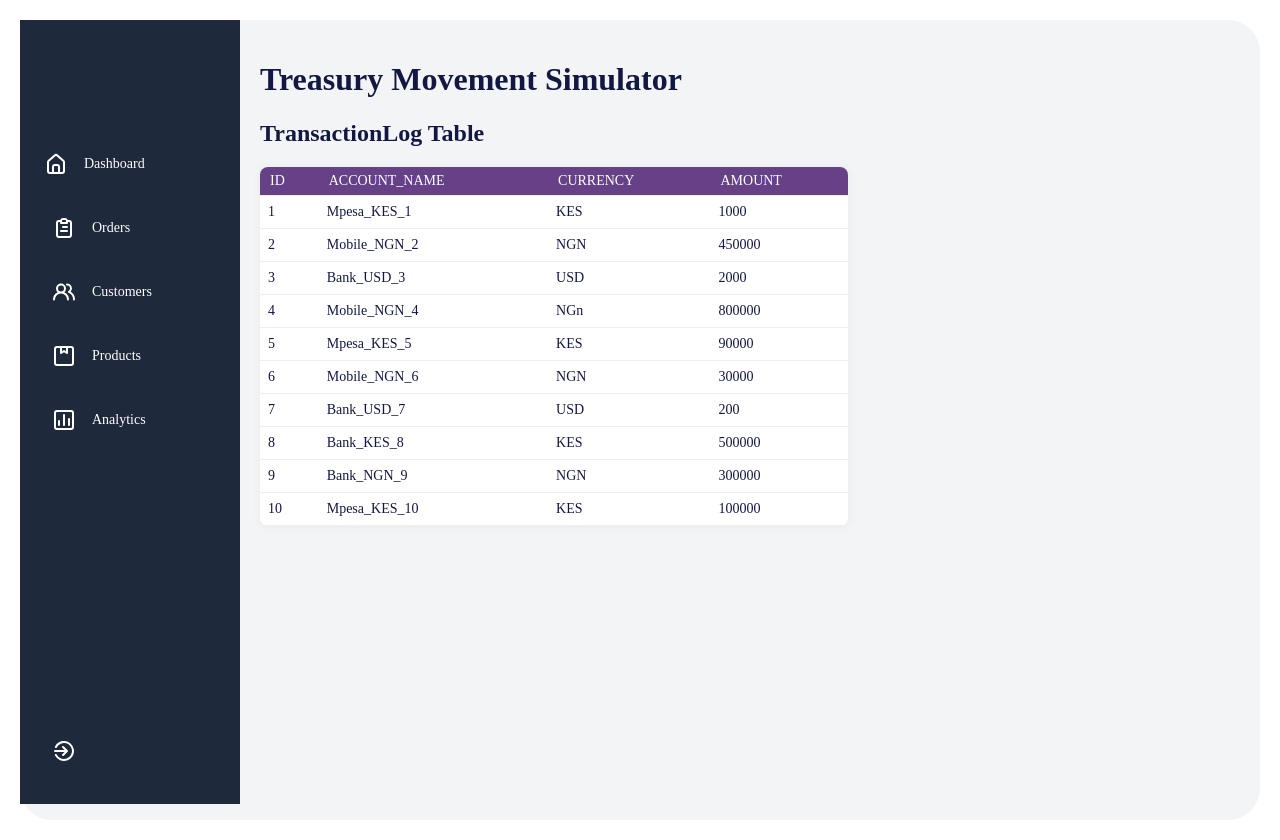
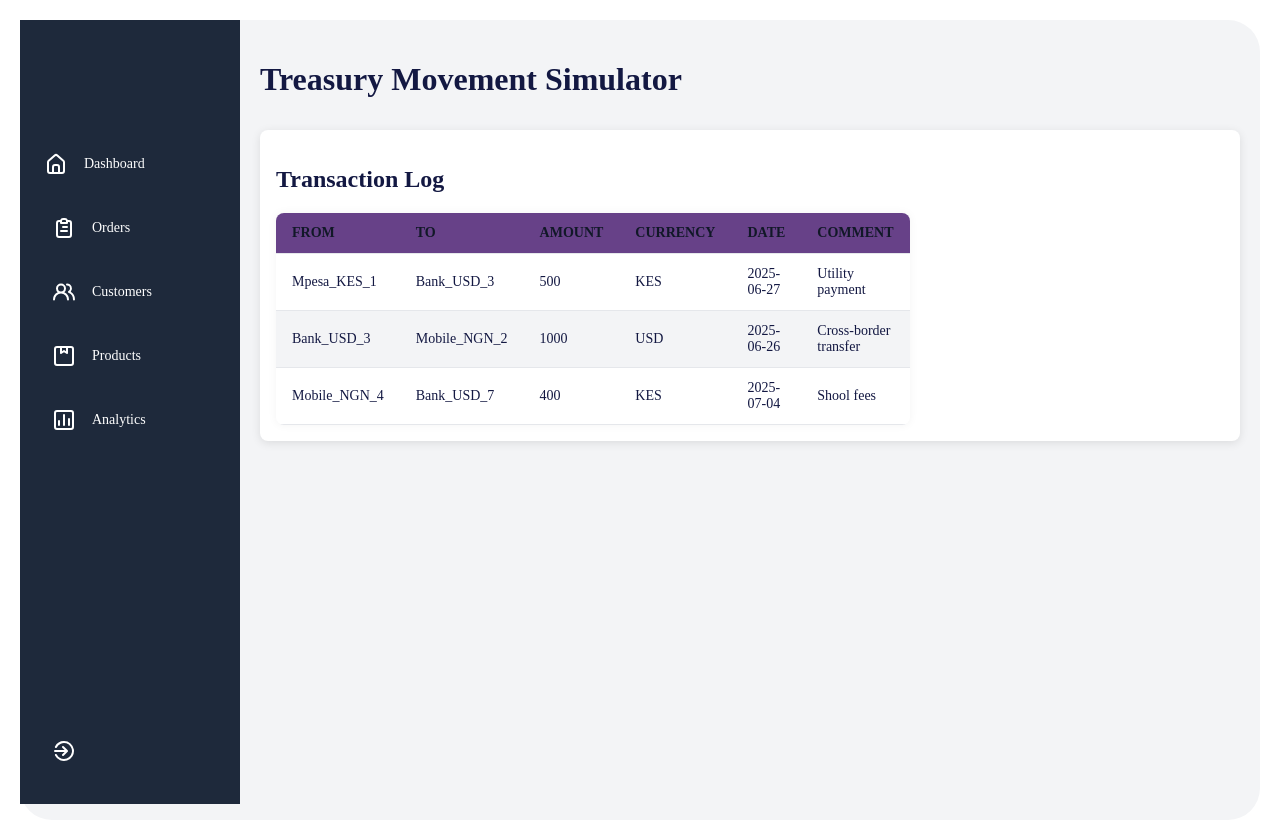
Before and after one commit to fidelis182/Treasury-Movement-Simulator, a React (Create React App) app in the folder treasury-simulator/: page /transactions in a window 1280 px wide. Built offline with nearby package versions, Linux system fonts and the light colour scheme; data requests are answered from the project's data file.

Commit message:
completed maindashboard

```diff
--- a/treasury-simulator/db.json
+++ b/treasury-simulator/db.json
@@ -60,5 +60,34 @@
       "currency": "KES",
       "balance": 100000
     }
+  ],
+  "transactions": [
+    {
+      "id": 1,
+      "account_From": "Mpesa_KES_1",
+      "account_To": "Bank_USD_3",
+      "amount": "500",
+      "currency": "KES",
+      "date": "2025-06-27",
+      "comment": "Utility payment"
+    },
+    {
+      "id": 2,
+      "account_From": "Bank_USD_3",
+      "account_To": "Mobile_NGN_2",
+      "amount": "1000",
+      "currency": "USD",
+      "date": "2025-06-26",
+      "comment": "Cross-border transfer"
+    },
+    {
+      "id": "eee2",
+      "account_From": "Mobile_NGN_4",
+      "account_To": "Bank_USD_7",
+      "amount": 400,
+      "currency": "KES",
+      "date": "2025-07-04",
+      "comment": "Shool fees"
+    }
   ]
 }
--- a/treasury-simulator/src/components/AccountList/AccountList.jsx
+++ b/treasury-simulator/src/components/AccountList/AccountList.jsx
@@ -6,6 +6,9 @@ import React from "react";
 export default function AccountList() {
   const [accounts, setAccount] = useState([]);
   const [selectedAccount, setSelectedAccount] = useState(null);
+  const [view, setView] = useState("accounts"); // "accounts" or "transactions"
+  const [transactions, setTransactions] = useState([]);
+
   useEffect(() => {
     // to get data from the API
     fetch("http://localhost:5000/accounts")
@@ -59,7 +62,10 @@ export default function AccountList() {
       </div>
       {selectedAccount && (
         <div className="absolute top-0 left-0 w-full h-full z-50 bg-white bg-opacity-95 p-6 shadow-xl">
-          <TransferForm fromAccount={selectedAccount.name} />
+          <TransferForm
+            fromAccount={selectedAccount.name}
+            accounts={accounts}
+          />
           <button
             onClick={() => setSelectedAccount(null)}
             className="mt-4 btn btn-secondary"
--- a/treasury-simulator/src/components/Form/TransferForm.jsx
+++ b/treasury-simulator/src/components/Form/TransferForm.jsx
@@ -1,119 +1,126 @@
-import { useState } from "react";
+import { useState, useEffect } from "react";
 import "./transfer.css";
+import { useNavigate } from "react-router-dom";
 
-export default function TransferForm() {
+export default function TransferForm({
+  fromAccount,
+  accounts = [],
+  onTransfer,
+}) {
   const [account_From, setAccount_From] = useState("");
   const [account_To, setAccount_To] = useState("");
   const [amount, setAmount] = useState("");
   const [currency, setCurrency] = useState("");
   const [date, setDate] = useState("");
   const [comment, setComment] = useState("");
-  const [validation, setValidation] = useState(false);
+  const navigate = useNavigate();
+
+  useEffect(() => {
+    if (fromAccount) {
+      setAccount_From(fromAccount);
+    }
+  }, [fromAccount]);
+
   const handleSubmit = (e) => {
     e.preventDefault();
+
+    const amountNum = parseFloat(amount);
+
+    if (isNaN(amountNum)) {
+      alert("Amount must be a valid number.");
+      return;
+    }
+
+    const from = accounts.find((acc) => acc.name === account_From);
+    if (from && amountNum > from.balance) {
+      alert("Insufficient balance.");
+      return;
+    }
+
     const AccountData = {
       account_From,
       account_To,
-      amount,
+      amount: amountNum,
       currency,
       date,
       comment,
     };
-    console.log(AccountData);
-    fetch("http://localhost:5000/acounts", {
+
+    fetch("http://localhost:5000/transactions", {
       method: "POST",
-      headers: { "content-type": "application/json" },
+      headers: { "Content-Type": "application/json" },
       body: JSON.stringify(AccountData),
     })
-      .then((res) => {
-        alert("account data saved successfully");
+      .then(() => {
+        alert("Transfer successful");
+        onTransfer && onTransfer(AccountData);
+        navigate("/transactions");
       })
-      .catch((err) => console.log(err.message));
+      .catch((err) => console.error(err));
   };
+
   return (
     <div className="Container width-60">
       <h2>Transfer Form</h2>
-      <form onSubmt={handleSubmit}>
-        <label htmlFor="account_from">Account_From:</label>
-        <input
-          type="text"
-          id="account_from"
-          name="account_from"
-          required
-          value={account_From}
-          onChange={(e) => setAccount_From(e.target.value)}
-          onMouseDown={() => setValidation(true)}
-        />
-        {account_From.length === 0 && validation && (
-          <span className="errorMsg">Please enter the account from</span>
-        )}
-        <label htmlFor="account_To">Account_To:</label>
-        <input
-          type="text"
+      <form onSubmit={handleSubmit}>
+        <label htmlFor="account_from">Account From:</label>
+        <input type="text" id="account_from" value={account_From} readOnly />
+
+        <label htmlFor="account_To">Account To:</label>
+        <select
           id="account_To"
-          name="account_To"
-          required
           value={account_To}
           onChange={(e) => setAccount_To(e.target.value)}
-          onMouseDown={() => setValidation(true)}
-        />
-        {account_To.length === 0 && validation && (
-          <span className="errorMsg">Please enter the destinationaccount</span>
-        )}
+          required
+        >
+          <option value="">--Select Account--</option>
+          {accounts
+            .filter((acc) => acc.name !== account_From)
+            .map((acc) => (
+              <option key={acc.id} value={acc.name}>
+                {acc.name}
+              </option>
+            ))}
+        </select>
+
         <label htmlFor="amount">Amount:</label>
         <input
-          type="text"
+          type="number"
           id="amount"
-          name="amount"
-          required
           value={amount}
           onChange={(e) => setAmount(e.target.value)}
-          onMouseDown={() => setValidation(true)}
+          required
         />
-        {amount.length === 0 && validation && (
-          <span className="errorMsg">Please enter the amount </span>
-        )}
+
         <label htmlFor="currency">Currency:</label>
         <input
           type="text"
           id="currency"
-          name="currency"
-          required
           value={currency}
           onChange={(e) => setCurrency(e.target.value)}
-          onMouseDown={() => setValidation(true)}
+          required
         />
-        {currency.length === 0 && validation && (
-          <span className="errorMsg">Please enter your currency</span>
-        )}
 
         <label htmlFor="date">Date:</label>
         <input
-          type="text"
+          type="date"
           id="date"
-          name="date"
           value={date}
+          onChange={(e) => setDate(e.target.value)}
           required
-          onChange={(e) => setDate(e.target.value)}
-          onMouseDown={() => setValidation(true)}
         />
-        {date.length === 0 && validation && (
-          <span className="errorMsg">Please enter transaction date</span>
-        )}
+
         <label htmlFor="comment">Comment:</label>
         <input
           type="text"
           id="comment"
-          name="comment"
-          required
           value={comment}
           onChange={(e) => setComment(e.target.value)}
-          onMouseDown={() => setValidation(true)}
         />
-        {comment.length === 0 && validation && (
-          <span className="errorMsg">Please enter your comment</span>
-        )}
-        <button className="btn btn-transfer">Transfer</button>
+
+        <button type="submit" className="btn btn-transfer">
+          Transfer
+        </button>
       </form>
     </div>
   );
--- a/treasury-simulator/src/components/Form/transfer.css
+++ b/treasury-simulator/src/components/Form/transfer.css
@@ -1,12 +1,57 @@
 form {
   display: flex;
   flex-direction: column;
-  width: 40%;
+  gap: 1rem;
 }
-form label {
+.container {
+  width: 60%;
+}
+form.transfer-form {
+  background-color: #ffffff;
+  padding: 1rem;
+  border: 1px solid #e5e7eb;
+  border-radius: 8px;
+  box-shadow: 0 0 10px rgba(0, 0, 0, 0.05);
+}
+
+label {
   font-weight: 600;
+  margin-bottom: 0.3rem;
+  color: #444;
 }
-form input {
-  margin-bottom: 10px;
-  height: 30px;
+
+input,
+select {
+  padding: 0.5rem;
+  border: 1px solid #ccc;
+  border-radius: 4px;
+  font-size: 0.95rem;
+  width: 100%;
+  box-sizing: border-box;
 }
+
+input:focus,
+select:focus {
+  border-color: #007bff;
+  outline: none;
+}
+
+.errorMsg {
+  color: red;
+  font-size: 0.85rem;
+}
+
+.btn-transfer {
+  background-color: #007bff;
+  color: white;
+  font-weight: bold;
+  padding: 0.6rem 1rem;
+  border: none;
+  border-radius: 4px;
+  cursor: pointer;
+  transition: background-color 0.3s ease;
+}
+
+.btn-transfer:hover {
+  background-color: #0056b3;
+}
--- /dev/null
+++ b/treasury-simulator/src/components/Transaction/TransactionLog.css
@@ -0,0 +1,40 @@
+.transaction-log-container {
+  margin: 2rem auto;
+  padding: 1rem;
+  background-color: #ffffff;
+  border-radius: 8px;
+  box-shadow: 0 2px 10px rgba(0, 0, 0, 0.1);
+}
+
+.transaction-table {
+  width: 60%;
+  border-collapse: collapse;
+  font-size: 14px;
+}
+
+.transaction-table th,
+.transaction-table td {
+  padding: 12px 16px;
+  text-align: left;
+  border-bottom: 1px solid #e5e7eb;
+}
+
+.transaction-table th {
+  color: #111827;
+  background-color: #674188;
+  font-weight: 600;
+}
+
+.transaction-table tr:nth-child(even) {
+  background-color: #f3f4f6;
+}
+
+.transaction-table tr:hover {
+  background-color: #e5e7eb;
+}
+
+.no-transactions {
+  text-align: center;
+  color: #6b7280;
+  padding: 2rem;
+}
--- a/treasury-simulator/src/components/Transaction/TransactionLog.jsx
+++ b/treasury-simulator/src/components/Transaction/TransactionLog.jsx
@@ -1,44 +1,51 @@
-import { useEffect, useState } from "react";
+import React, { useEffect, useState } from "react";
+import "./TransactionLog.css";
 
 export default function TransactionLog() {
-  const [accounts, setAccount] = useState("");
+  const [transactions, setTransactions] = useState([]);
+
   useEffect(() => {
-    // to get data from the API
-    fetch("http://localhost:5000/accounts")
-      // promise
+    fetch("http://localhost:5000/transactions")
       .then((res) => res.json())
-      // to update data
-      .then((data) => setAccount(data))
-      .catch((err) => console.log(err.message));
+      .then((data) => setTransactions(data))
+      .catch((err) => console.error("Error fetching transactions:", err));
   }, []);
+
   return (
-    <div className="container ">
-      <div className="table-container full-width">
-        <h2>TransactionLog Table</h2>
-        <table>
+    <div className="transaction-log-container">
+      <h2>Transaction Log</h2>
+      <table className="transaction-table">
         <thead>
           <tr>
-              <th>ID</th>
-              <th>Account_name</th>
+            <th>From</th>
+            <th>To</th>
+            <th>Amount</th>
             <th>Currency</th>
-              <th>Amount</th>
+            <th>Date</th>
+            <th>Comment</th>
           </tr>
         </thead>
         <tbody>
-            {accounts &&
-              accounts.map((item) => (
-                <tr key={item.id}>
-                  {" "}
-                  {/* ✅ Add key here */}
-                  <td>{item.id}</td>
-                  <td>{item.name}</td>
-                  <td>{item.currency}</td>
-                  <td>{item.balance}</td>
+          {transactions.length === 0 ? (
+            <tr>
+              <td colSpan="6" className="no-transactions">
+                No transactions found.
+              </td>
             </tr>
-              ))}
+          ) : (
+            transactions.map((tx) => (
+              <tr key={tx.id}>
+                <td>{tx.account_From}</td>
+                <td>{tx.account_To}</td>
+                <td>{tx.amount}</td>
+                <td>{tx.currency}</td>
+                <td>{tx.date}</td>
+                <td>{tx.comment}</td>
+              </tr>
+            ))
+          )}
         </tbody>
       </table>
     </div>
-    </div>
   );
 }
```
Lines whose indentation alone changed are shown as unchanged.
